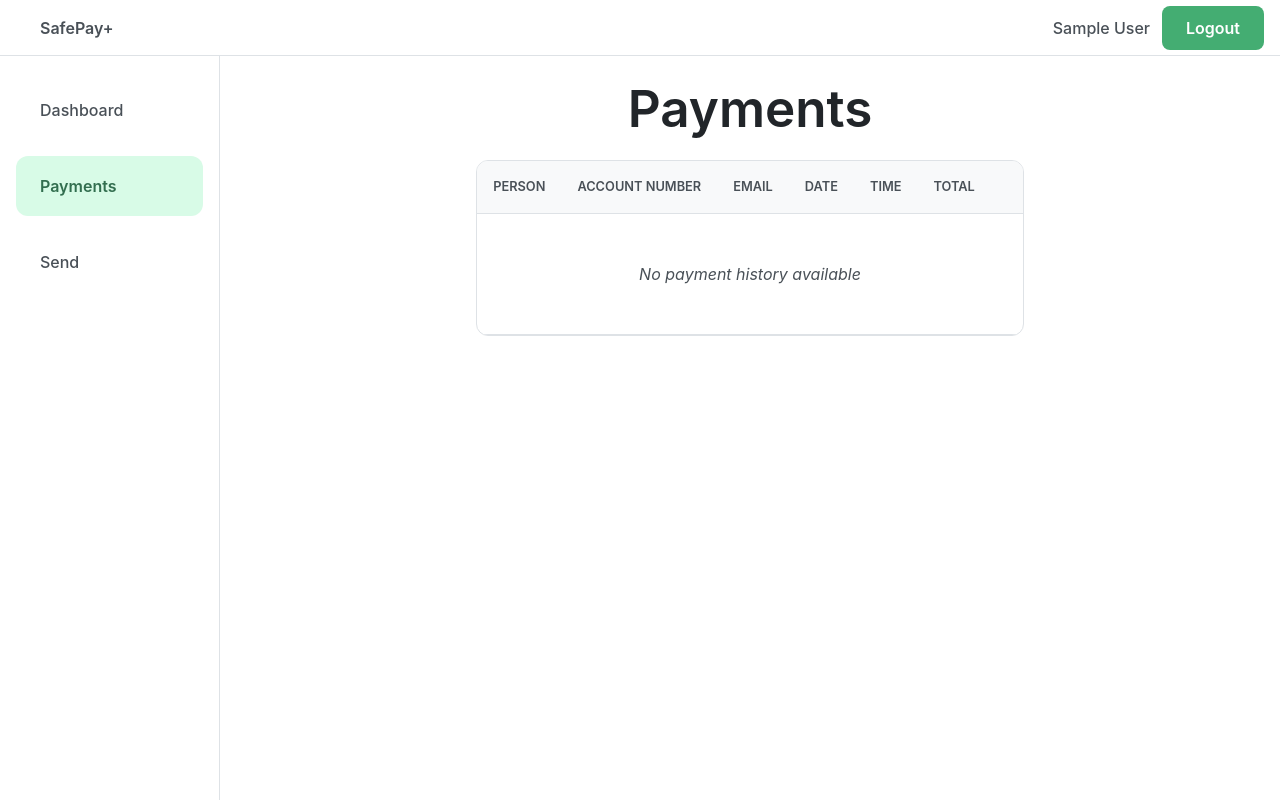
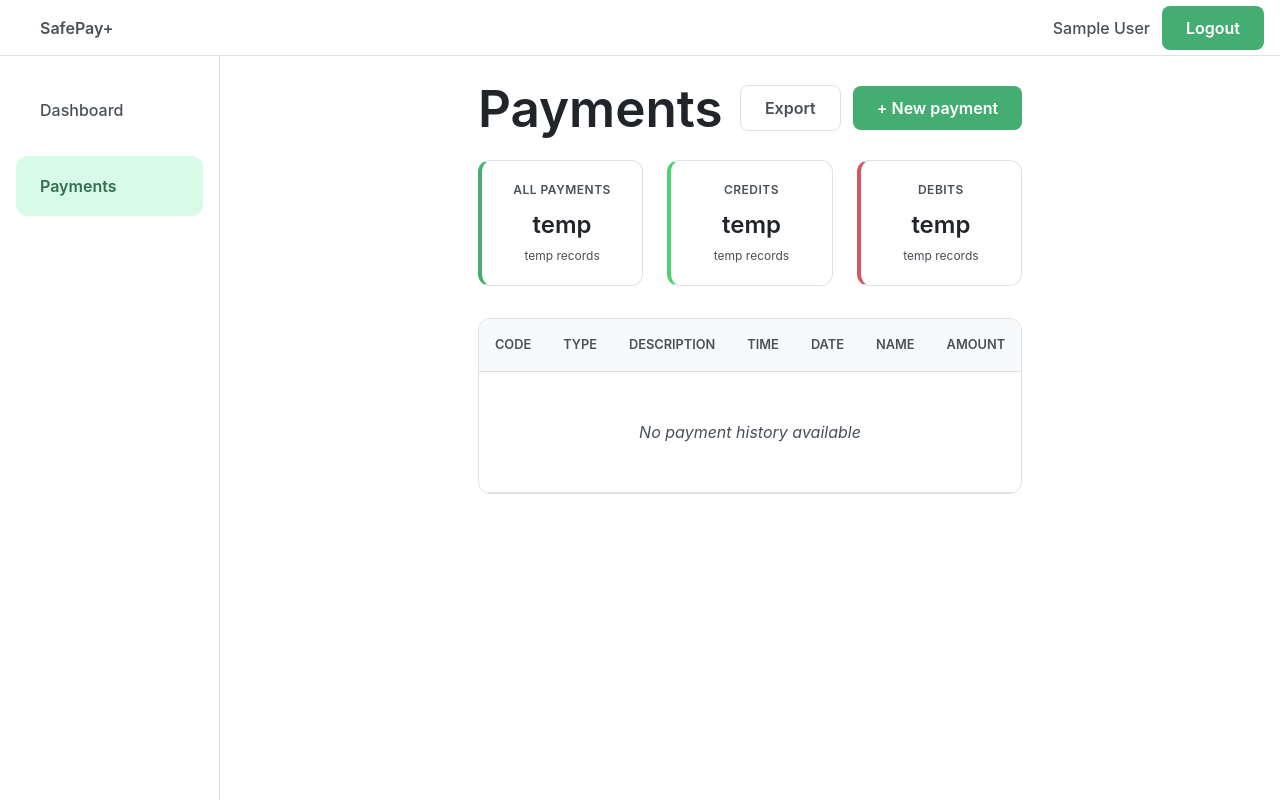
Before and after one commit to kylecohead/p2p-payment-platform, a React (Vite) app in the folder frontend/: page /payments in a window 1280 px wide. Built offline with nearby package versions, Linux system fonts and the light colour scheme; sample sign-in values are in the browser's storage.

Commit message:
added payments page and move send feature to that page

```diff
--- a/frontend/src/components/SideNav.jsx
+++ b/frontend/src/components/SideNav.jsx
@@ -3,8 +3,7 @@ import { NavLink } from 'react-router-dom';
 
 const navItems = [
   { to: '/home', label: 'Dashboard' },
-  { to: '/payments', label: 'Payments' },
-  { to: '/send', label: 'Send' }
+  { to: '/payments', label: 'Payments' }
 ];
 
 export default function SideNav() {
--- a/frontend/src/global.css
+++ b/frontend/src/global.css
@@ -42,11 +42,26 @@ h1, h2, h3 {
 .page-header {
   display: flex;
   align-items: center;
-  justify-content: center; /* center horizontally */
-  text-align: center;
+  justify-content: flex-start; /* left align heading */
+  text-align: left;
   gap: 0.75rem;
   margin-bottom: 1.5rem;
   width: 100%;
+}
+
+/* When page has actions (buttons) - spread them apart */
+.page-header-with-actions {
+  display: flex;
+  justify-content: space-between;
+  align-items: center;
+  margin-bottom: 1.5rem;
+  width: 100%;
+}
+
+.page-actions {
+  display: flex;
+  gap: 0.75rem;
+  align-items: center;
 }
 
 .page-title {
@@ -79,6 +94,52 @@ h1, h2, h3 {
   border-radius: 12px;
   padding: 1.5rem;
   margin-bottom: 1rem;
+}
+
+/* Shared stat/metric cards for Dashboard and Payments */
+.card-grid {
+  display: grid;
+  grid-template-columns: repeat(3, 1fr);
+  gap: 1.5rem;
+  margin-bottom: 2rem;
+  max-width: 900px; /* constrain width for centering */
+  margin-left: auto;
+  margin-right: auto;
+}
+
+.stat-card {
+  background: var(--white);
+  border: 1px solid var(--gray-200);
+  border-radius: 12px;
+  padding: 1.25rem;
+  border-left: 4px solid var(--primary); /* default green */
+}
+
+.stat-card .card-header {
+  font-size: 0.75rem;
+  text-transform: uppercase;
+  letter-spacing: 0.5px;
+  font-weight: 600;
+  color: var(--gray-700);
+  margin-bottom: 0.5rem;
+}
+
+.stat-card .card-label { /* Dashboard compatibility */
+  font-size: 0.9rem;
+  margin-bottom: 0.5rem;
+  color: var(--gray-700);
+}
+
+.stat-card .card-value {
+  font-size: 1.5rem;
+  font-weight: 600;
+  color: var(--gray-900);
+  margin-bottom: 0.25rem;
+}
+
+.stat-card .card-subtitle {
+  font-size: 0.75rem;
+  color: var(--gray-700);
 }
 
 /* Forms */
--- a/frontend/src/pages/Dashboard.css
+++ b/frontend/src/pages/Dashboard.css
@@ -1,11 +1,5 @@
 
-.overview-header {
-  display: flex;
-  align-items: center;
-  justify-content: space-between;
-  margin-bottom: 1.5rem;
-}
-
+/* Use shared card-grid and stat-card from global.css, only color overrides here */
 .overview-cards {
   display: grid;
   grid-template-columns: repeat(3, 1fr);
@@ -13,14 +7,7 @@
   margin-bottom: 3rem;
 }
 
-.overview-card {
-  background: var(--white);
-  border: 1px solid var(--gray-200);
-  border-radius: 12px;
-  padding: 1.5rem;
-  border-left: 4px solid;
-}
-
+/* Color overrides for dashboard cards - base style in global.css */
 .balance-card {
   border-left-color: var(--primary);
 }
@@ -31,16 +18,6 @@
 
 .outflow-card {
   border-left-color: var(--primary-dark);
-}
-
-.card-label {
-  font-size: 0.9rem;
-  margin-bottom: 0.5rem;
-}
-
-.card-value {
-  font-size: 1.5rem;
-  font-weight: 600;
 }
 
 .payments-section {
--- a/frontend/src/pages/Home.jsx
+++ b/frontend/src/pages/Home.jsx
@@ -63,29 +63,29 @@ export default function Home() {
 
     return (
         <div className="dashboard">
-            <div className="page-header">
+            <div className="page-header-with-actions">
                 <h1 className="page-title">Dashboard</h1>
+                <div className="page-actions">
+                    <button className="btn top-up-btn" onClick={() => navigate('/topup')}>
+                        + Top up
+                    </button>
+                </div>
             </div>
 
-            <div className="overview-header">
-                <h2>Todays Overview</h2>
-                <button className="btn top-up-btn" onClick={() => navigate('/topup')}>
-                    + Top up
-                </button>
-            </div>
+            <h2 style={{textAlign: 'center', marginBottom: '1.5rem'}}>Today's Overview</h2>
 
-            <div className="overview-cards">
-                <div className="overview-card balance-card">
+            <div className="overview-cards card-grid">
+                <div className="overview-card stat-card balance-card">
                     <div className="card-label">Balance</div>
                     <div className="card-value">R{Number(balance).toFixed(2)}</div>
                 </div>
 
-                <div className="overview-card inflow-card">
+                <div className="overview-card stat-card inflow-card">
                     <div className="card-label">Cash Inflows</div>
                     <div className="card-value positive">temp</div>
                 </div>
 
-                <div className="overview-card outflow-card">
+                <div className="overview-card stat-card outflow-card">
                     <div className="card-label">Cash Outflows</div>
                     <div className="card-value negative">temp</div>
                 </div>
--- /dev/null
+++ b/frontend/src/pages/Payments.css
@@ -0,0 +1,25 @@
+/* Payments page specific*/
+
+.btn-outline {
+  background: transparent;
+  border: 1px solid var(--gray-200);
+  color: var(--gray-700);
+}
+
+.btn-outline:hover {
+  background: var(--gray-200);
+}
+
+/* Color overrides for payment cards - base style in global.css */
+.payment-card.credit {
+  border-left-color: var(--success);
+}
+
+.payment-card.debit {
+  border-left-color: var(--error);
+}
+
+/* Table placeholder spacing */
+.payments-table-container {
+  margin-top: 1rem;
+}
--- a/frontend/src/pages/Payments.jsx
+++ b/frontend/src/pages/Payments.jsx
@@ -1,26 +1,79 @@
 import React from 'react';
+import { useNavigate } from 'react-router-dom';
 import './Dashboard.css'; // reuse existing table styles
+import './Payments.css';
 
 export default function Payments() {
+  const navigate = useNavigate();
+
+  // Backend please replace these temp values with live API data
+  const paymentSummary = {
+    allPayments: 'temp',
+    allPaymentsRecords: 'temp records',
+    credits: 'temp',
+    creditsRecords: 'temp records',
+    debits: 'temp',
+    debitsRecords: 'temp records'
+  };
+
+  const handleNewPayment = () => {
+    navigate('/send'); // Navigate to existing Send page
+  };
+
+  const handleExport = () => {
+    // TODO: Backend export functionality
+    alert('Export functionality coming soon');
+  };
+
   return (
     <div className="payments-page">
-      <div className="page-header">
+      <div className="page-header-with-actions">
         <h1 className="page-title">Payments</h1>
+        <div className="page-actions">
+          <button className="btn btn-outline" onClick={handleExport}>
+            Export
+          </button>
+          <button className="btn" onClick={handleNewPayment}>
+            + New payment
+          </button>
+        </div>
       </div>
-      <div className="payments-table-container" style={{marginTop:'1.5rem'}}>
+
+      <div className="payments-cards card-grid">
+        <div className="payment-card stat-card">
+          <div className="card-header">All payments</div>
+          <div className="card-value">{paymentSummary.allPayments}</div>
+          <div className="card-subtitle">{paymentSummary.allPaymentsRecords}</div>
+        </div>
+
+        <div className="payment-card stat-card credit">
+          <div className="card-header">Credits</div>
+          <div className="card-value">{paymentSummary.credits}</div>
+          <div className="card-subtitle">{paymentSummary.creditsRecords}</div>
+        </div>
+
+        <div className="payment-card stat-card debit">
+          <div className="card-header">Debits</div>
+          <div className="card-value">{paymentSummary.debits}</div>
+          <div className="card-subtitle">{paymentSummary.debitsRecords}</div>
+        </div>
+      </div>
+
+      <div className="payments-table-container">
         <table className="payments-table">
           <thead>
             <tr>
-              <th>PERSON</th>
-              <th>ACCOUNT NUMBER</th>
-              <th>EMAIL</th>
+              <th>CODE</th>
+              <th>TYPE</th>
+              <th>DESCRIPTION</th>
+              <th>TIME</th>
               <th>DATE</th>
-              <th>TIME</th>
-              <th>TOTAL</th>
-              <th></th>
+              <th>NAME</th>
+              <th>AMOUNT</th>
             </tr>
           </thead>
           <tbody>
+            {/* Backend please populate this table with live payment data */}
             <tr>
               <td colSpan="7" className="empty-state">
                 No payment history available
```
